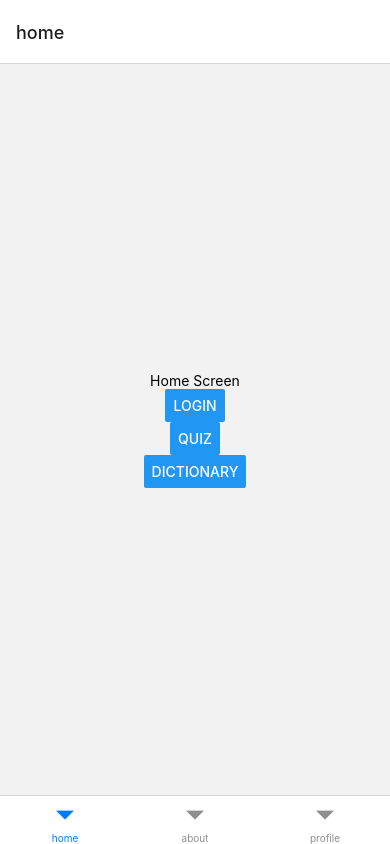
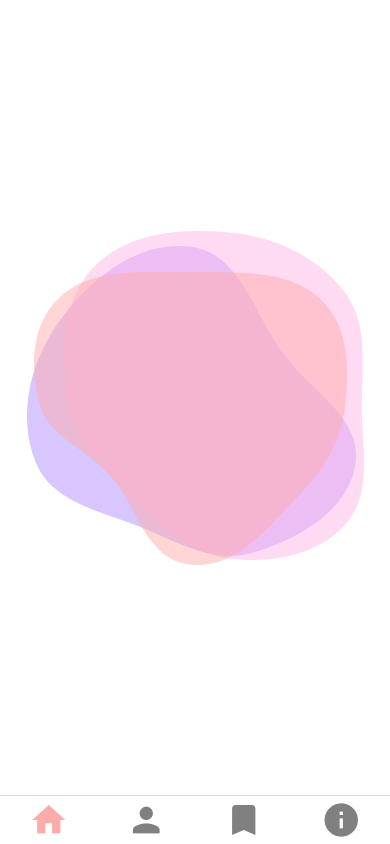
Before and after one commit to saakshipatel9/Language-Quiz-App, a React Native app: screen /home in a window 390 px wide. Built offline with nearby package versions, Linux system fonts and the light colour scheme.

Commit message:
started home screen

```diff
--- a/App.js
+++ b/App.js
@@ -14,6 +14,9 @@ import { Dictionary } from "./Screens/Dictionary";
 import * as Font from "expo-font";
 import AppLoading from "expo-app-loading";
 import { useState } from "react";
+
+import MaterialCommunityIcons from "react-native-vector-icons/MaterialCommunityIcons";
+import MaterialIcons from "react-native-vector-icons/MaterialIcons";
 
 const fetchFonts = () => {
   return Font.loadAsync({
@@ -70,10 +73,55 @@ export default function App() {
 
 const BottomTabNavigator = () => {
   return (
-    <Tab.Navigator>
-      <Tab.Screen name="home" component={Home} />
-      <Tab.Screen name="about" component={About} />
-      <Tab.Screen name="profile" component={Profile} />
+    <Tab.Navigator
+      screenOptions={{
+        headerShown: false,
+        tabBarActiveTintColor: "#FFABAB",
+        tabBarInactiveTintColor: "gray",
+      }}
+    >
+      <Tab.Screen
+        name="home"
+        component={Home}
+        options={{
+          tabBarShowLabel: false,
+          tabBarIcon: ({ color, size }) => (
+            <MaterialCommunityIcons name="home" color={color} size={40} />
+          ),
+        }}
+      />
+      <Tab.Screen
+        name="profile"
+        component={Profile}
+        options={{
+          tabBarShowLabel: false,
+          tabBarIcon: ({ color, size }) => (
+            <MaterialIcons name="person" color={color} size={40} />
+          ),
+        }}
+      />
+
+      <Tab.Screen
+        name="dictonary"
+        component={Profile}
+        options={{
+          tabBarShowLabel: false,
+          tabBarIcon: ({ color, size }) => (
+            <MaterialIcons name="bookmark" color={color} size={40} />
+          ),
+        }}
+      />
+
+      <Tab.Screen
+        name="about"
+        component={About}
+        options={{
+          tabBarShowLabel: false,
+          tabBarIcon: ({ color, size }) => (
+            <MaterialIcons name="info" color={color} size={40} />
+          ),
+        }}
+      />
     </Tab.Navigator>
   );
 };
--- a/Screens/About.js
+++ b/Screens/About.js
@@ -4,7 +4,6 @@ export function About({ navigation }) {
   return (
     <View style={{ flex: 1, alignItems: "center", justifyContent: "center" }}>
       <Text>About Screen</Text>
-      <Button onPress={() => navigation.navigate("login")} title="login" />
     </View>
   );
 }
--- a/Screens/Home.js
+++ b/Screens/Home.js
@@ -1,15 +1,34 @@
-import { Button, StyleSheet, Text, View } from "react-native";
+import { Button, StyleSheet, Image, Text, View } from "react-native";
 
 export function Home({ navigation }) {
   return (
-    <View style={{ flex: 1, alignItems: "center", justifyContent: "center" }}>
-      <Text>Home Screen</Text>
+    <View style={styles.main}>
+      <Image
+        resizeMode="cover"
+        source={require("../assets/main-bg-img.png")}
+        style={styles.background}
+      />
+      {/* <Text>Home Screen</Text>
       <Button onPress={() => navigation.navigate("login")} title="login" />
       <Button onPress={() => navigation.navigate("quiz")} title="quiz" />
       <Button
         onPress={() => navigation.navigate("dictionary")}
         title="dictionary"
-      />
+      /> */}
     </View>
   );
 }
+const styles = StyleSheet.create({
+  main: {
+    flex: 1,
+    alignItems: "center",
+    justifyContent: "center",
+    position: "relative",
+    backgroundColor: "white",
+  },
+  background: {
+    position: "absolute",
+    opacity: 1,
+    flex: -1,
+  },
+});
```
Also changed, not shown: package.json (+5 -4 lines), assets/main-bg-img.png (added), 1 other file (tests, documents, lock files or other folders).
